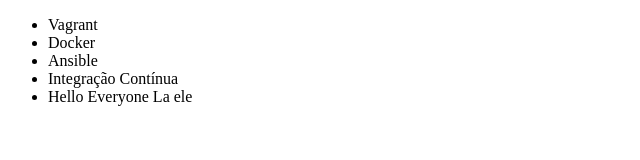
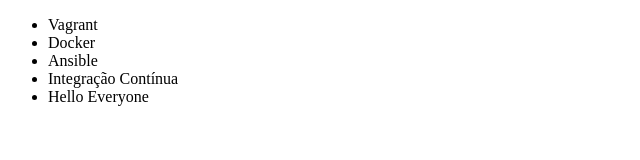
Before and after one commit to armanoalves/alura-git, a plain HTML site: page index.html in a window 1280 px wide. Shown: the full height of the page, 0-640 px from the left. Drawn offline with Linux system fonts and the light colour scheme.

Commit message:
Melhorias

```diff
--- a/index.html
+++ b/index.html
@@ -12,7 +12,7 @@
         <li>Docker</li>
         <li>Ansible</li>
         <li>Integração Contínua</li>
-        <li>Hello Everyone La ele</li>
+        <li>Hello Everyone</li>
     </ul>
 </body>
 </html>
```
